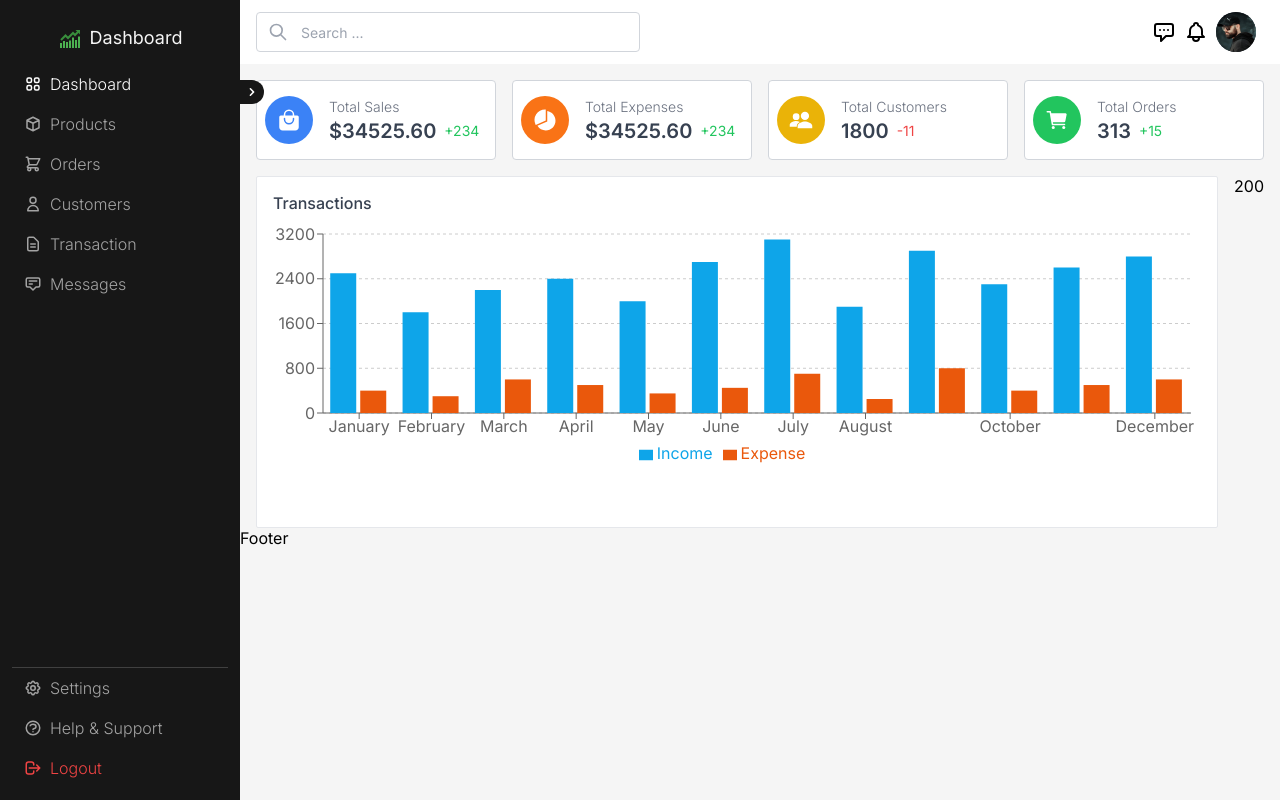
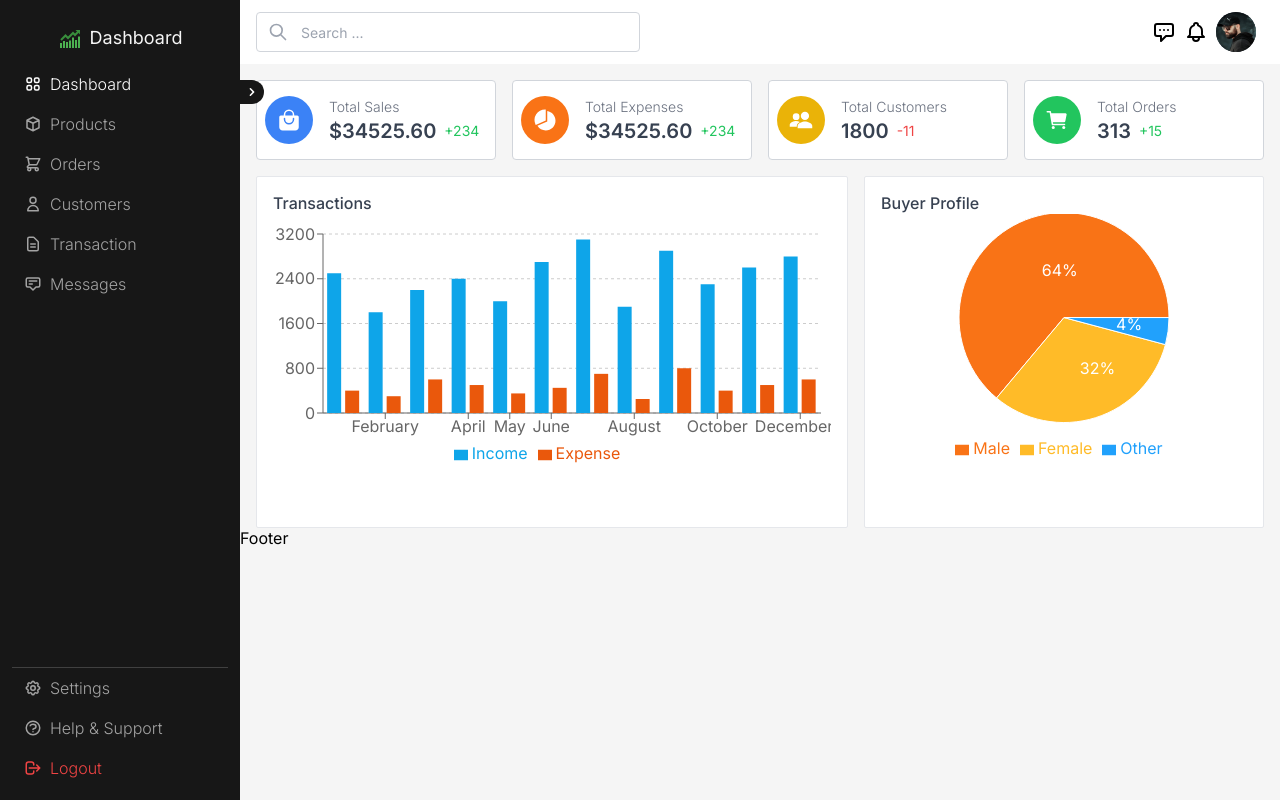
Before and after one commit to hamidazimiazp/dashboard-tailwind, a React (Vite) app: page / in a window 1280 px wide. Built offline with nearby package versions, Linux system fonts and the light colour scheme.

Commit message:
add buyer chart to dash

```diff
--- a/src/components/modules/BuyerChart/BuyerChart.jsx
+++ b/src/components/modules/BuyerChart/BuyerChart.jsx
@@ -1,5 +1,62 @@
+import { Cell, Legend, Pie, PieChart, ResponsiveContainer } from "recharts";
+import { buyerData } from "../../../constant/chartData";
+
+const RADIAN = Math.PI / 180;
+const COLORS = ["#f97316", "#ffbb28", "#21a1fc"];
+
+const renderCustomizedLabel = ({
+  cx,
+  cy,
+  midAngle,
+  innerRadius,
+  outerRadius,
+  percent,
+}) => {
+  const radius = innerRadius + (outerRadius - innerRadius) * 0.5;
+  const x = cx + radius * Math.cos(-midAngle * RADIAN);
+  const y = cy + radius * Math.sin(-midAngle * RADIAN);
+
+  return (
+    <text
+      x={x}
+      y={y}
+      fill="white"
+      textAnchor={x > cx ? "start" : "ends"}
+      dominantBaseline="central"
+    >{`${(percent * 100).toFixed(0)}%`}</text>
+  );
+};
+
 const BuyerChart = () => {
-  return <div>200</div>;
+  return (
+    <div className="w-[25rem] p-4 bg-white rounded-sm border border-gray-200 flex flex-col">
+      <strong className="text-gray-700 font-medium">Buyer Profile</strong>
+      <div style={{ width: "100%", height: 250 }}>
+        <ResponsiveContainer width="100%" height="100%">
+          <PieChart width={400} height={300}>
+            <Pie
+              data={buyerData}
+              cx={"50%"}
+              cy={"45%"}
+              labelLine={false}
+              label={renderCustomizedLabel}
+              outerRadius={105}
+              fill="#8884d8"
+              dataKey="value"
+            >
+              {buyerData.map((_, index) => (
+                <Cell
+                  key={`cell-${index}`}
+                  fill={COLORS[index % COLORS.length]}
+                />
+              ))}
+            </Pie>
+            <Legend />
+          </PieChart>
+        </ResponsiveContainer>
+      </div>
+    </div>
+  );
 };
 
 export default BuyerChart;
--- a/src/constant/chartData.js
+++ b/src/constant/chartData.js
@@ -61,6 +61,19 @@
   },
 ];
 
-const buyerData = [{}];
+const buyerData = [
+  {
+    name: "Male",
+    value: 200,
+  },
+  {
+    name: "Female",
+    value: 100,
+  },
+  {
+    name: "Other",
+    value: 13,
+  },
+];
 
 export { transactionData, buyerData };
```
